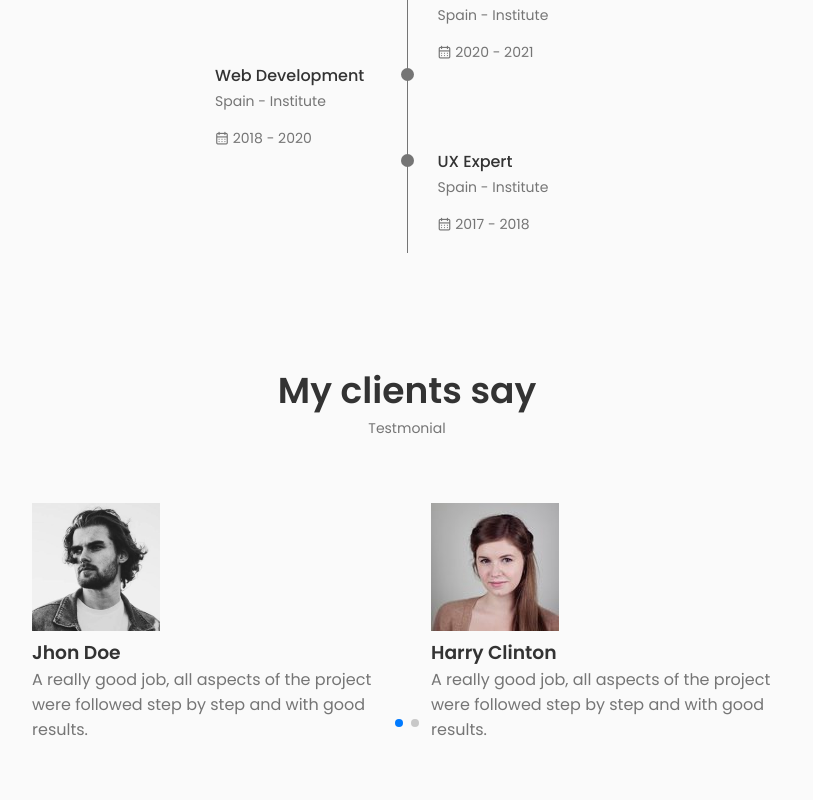
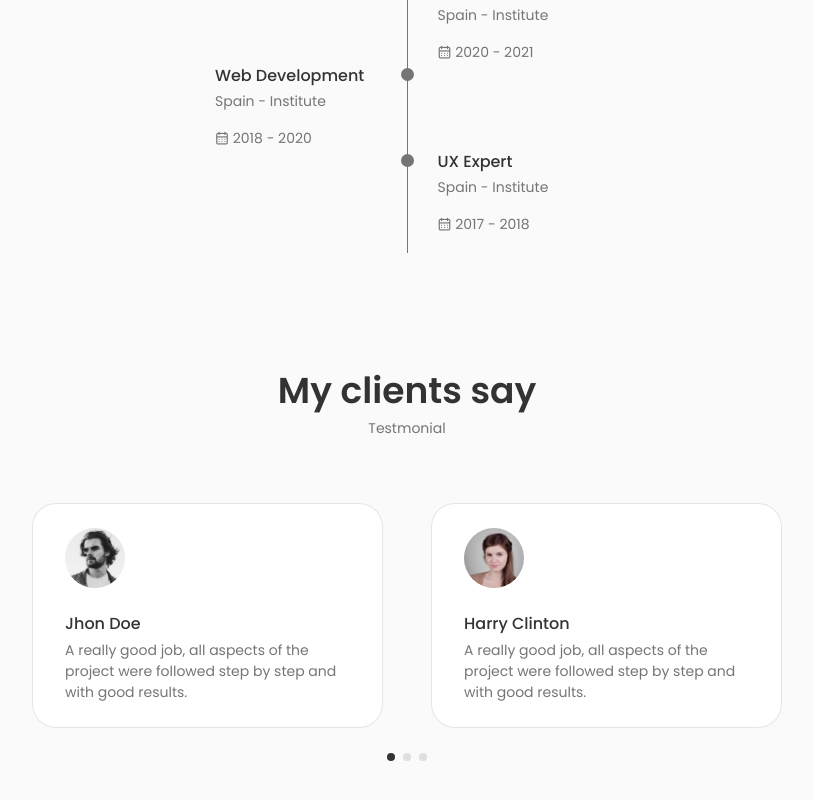
Before and after one commit to bberenice02/portfolio_Berenice, a React (Create React App) app: page / in a window 1280 px wide. Shown: the part 2124-2924 px from the top of the page, without its empty margins (233-1046 px from the left). Before the commit the page ends 2898 px from the top, so only its background shows below. Built offline with nearby package versions, Linux system fonts and the light colour scheme.

Commit message:
testimonial component final commit

```diff
--- a/src/components/testimonials/Testimonials.jsx
+++ b/src/components/testimonials/Testimonials.jsx
@@ -18,8 +18,9 @@ const Testimonials = () => {
         <span className="section__subtitle">Testmonial</span>
 
         <Swiper className="testimonial__container"
-                slidesPerView={1}
-                spaceBetween={10}
+                loop={true}
+                grabCursor={true}
+                spaceBetween={24}
                 pagination={{
                   clickable: true,
                 }}
--- a/src/components/testimonials/testimonial.css
+++ b/src/components/testimonials/testimonial.css
@@ -1,3 +1,48 @@
 .testimonial__container {
     width: 750px;
 }
+
+.testimonial__card {
+    background-color: var(--container-color);
+    border: 1px solid rgba(0, 0, 0, 0.1);
+    padding: 1.5rem 2rem;
+    border-radius: 1.5rem;
+    margin-bottom: var(--mb-3);
+}
+
+.testimonial__img {
+    width: 60px;
+    border-radius: 3rem;
+    margin-bottom: var(--mb-1);
+}
+
+.testimonial__name {
+    font-size: var(--normal-font-size);
+    font-weight: var(--font-medium);
+    margin-bottom: var(--mb-0-25);
+}
+
+.testimonial__description {
+    font-size: var(--small-font-size);
+}
+
+/* Swiper Class */
+.swiper-pagination-bullet {
+    background-color: var(--text-color) !important;
+}
+
+.swiper-pagination-bullet-active {
+    background-color: var(--title-color) !important;
+}
+
+/*=================== BREAKPOINT =================*/
+/* For large devices */
+@media screen and (max-width: 992px) {
+    .testimonial__container {
+        width: initial;
+    }
+
+    .testimonial__card {
+        padding: 1.25rem 1.5rem;
+    }
+}
```
